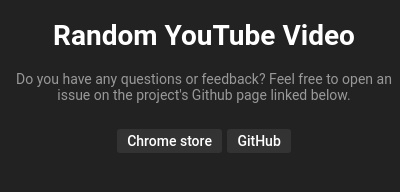
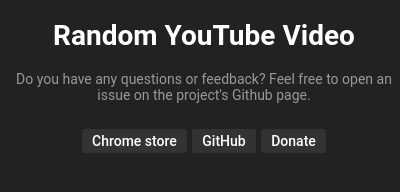
Before and after one commit to NikkelM/Random-YouTube-Video, a browser extension: page extension/html/popup.html in a window 400 px wide. Drawn offline with Linux system fonts and the light colour scheme.

Commit message:
Added "donate" button

```diff
--- a/extension/html/popup.html
+++ b/extension/html/popup.html
@@ -12,11 +12,12 @@
 
 		<h1>Random YouTube Video</h1>
 
-		<p class="grey-text">Do you have any questions or feedback? Feel free to open an issue on the project's Github page linked below.</p>
+		<p class="grey-text">Do you have any questions or feedback? Feel free to open an issue on the project's Github page.</p>
 
 		<footer id="randomYoutubeVideoFooter">
 			<a href="https://chrome.google.com/webstore/detail/random-youtube-video/kijgnjhogkjodpakfmhgleobifempckf" target="_blank" rel="noopener">Chrome store</a>
 			<a href="https://github.com/NikkelM/Random-YouTube-Video" target="_blank" rel="noopener">GitHub</a>
+			<a href="https://ko-fi.com/nikkelm" target="_blank" rel="noopener">Donate</a>
 		</footer>
 
 	</div>
```
